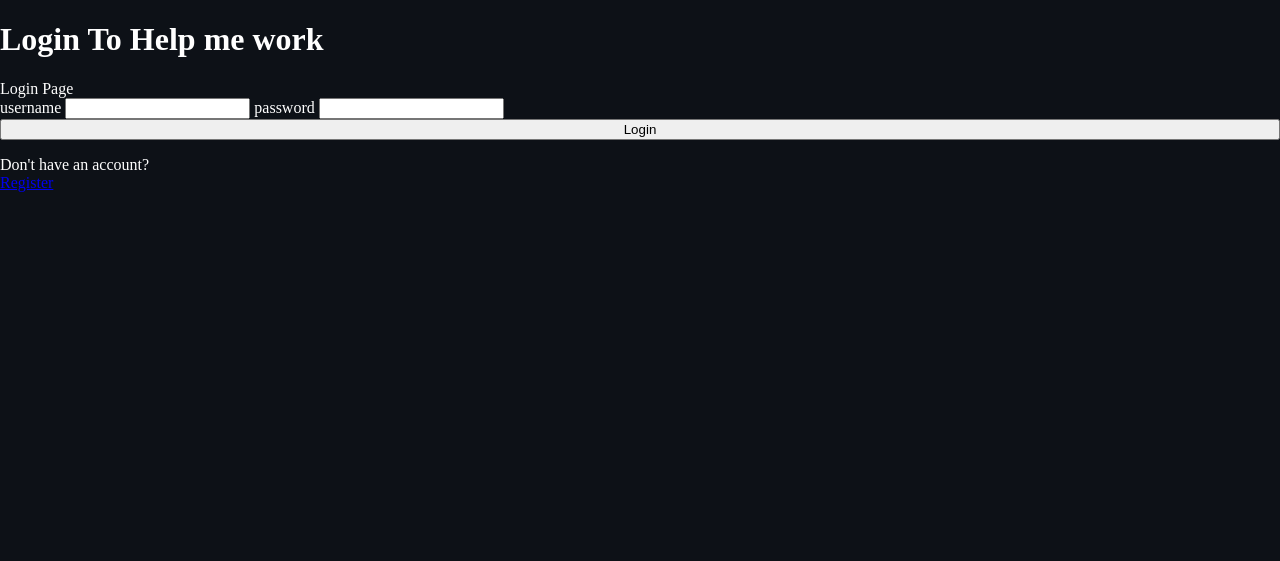
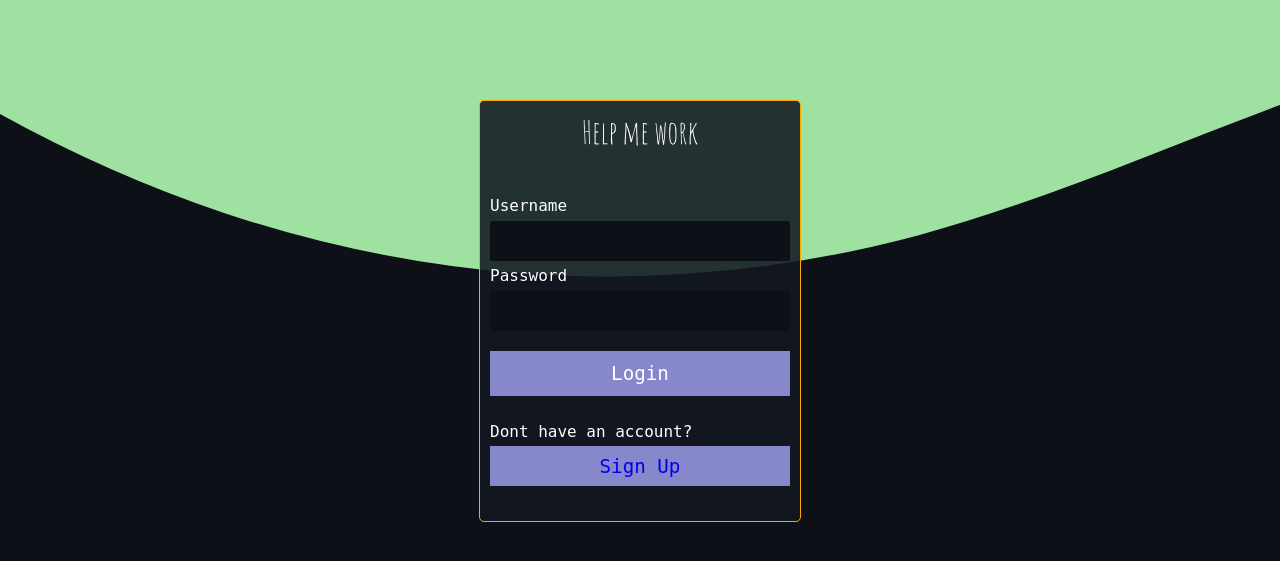
Before and after one commit to Ashu-endless/helpmework, a Django app: page /login_page in a window 1280 px wide. Shown: the top 561 px of the page. Run offline with Django 3.2, Linux system fonts and the light colour scheme; some libraries are stand-ins or nearby versions; some web fonts are replaced.

Commit message:
1st cross platform

```diff
--- a/accounts/templates/home.html
+++ b/accounts/templates/home.html
@@ -6,9 +6,9 @@
 <link rel="stylesheet" href="{% static 'home.css' %}">
 {% endblock headload %}
 {% block nav %}
-<nav> <input type="text" name="" id="searchhelpmework" placeholder="search">  <i class="bi bi-search searchicon"></i> <a class="titlemain"  href="{% url 'home' %}">Help me work</a>   <div class="profile_div" ><span class="profile" ></span> <i class="bi bi-caret-down-fill profile_dropdownicon"></i> </div> </nav>
+<nav> <input type="text" name="" id="searchhelpmework" placeholder="search">  <i id="HMWSearchIcon" class="bi bi-search searchicon"></i> <a class="titlemain"  href="{% url 'home' %}">Help me work</a>   <div class="profile_div" ><span class="profile" ></span> <i class="bi bi-caret-down-fill profile_dropdownicon"></i> </div> </nav>
 <div id="searchModal" >
-    <i class="bi bi-x-circle hidemyprnt"></i>
+    <i class="bi bi-x-square hidemyprnt"></i>
     <div id="usernhw_search_switcher" > <div class="usernhw_search_switcher_span" ><i class="bi bi-people-fill"></i> User</div> <div class="usernhw_search_switcher_span" > <i class="bi bi-journal-text"></i> Homeworks</div>  </div>
     <div id="UsersearchModalDiv" class="searchModalDiv"></div>
     <div id="HomeworksearchModalDiv" class="searchModalDiv" ></div>
@@ -28,7 +28,7 @@
 
 
 <div id="shareModal" >
-    <i class="bi bi-x-circle hidemyprnt"></i>
+    <i class="bi bi-x-square hidemyprnt"></i>
     <form class="shareModalDiv" id="shareModalDivpost" action="/share" method="POST" >
      {% csrf_token %}
       <div id="previewing_img" ></div>
--- a/accounts/templates/login.html
+++ b/accounts/templates/login.html
@@ -1,20 +1,43 @@
 {% extends "base.html" %}
+{% load static %}
+
+{% block headload %}
+<link rel="stylesheet" href="{% static 'login.css' %}">
+{% endblock headload %}
 {% block content %}
 
+<div style="overflow: hidden;position:fixed;">
+  <svg
+    preserveAspectRatio="none"
+    viewBox="0 0 1200 120"
+    xmlns="http://www.w3.org/2000/svg"
+    style="fill: #9fe1a1; width: 268%; height: 500px;"
+  >
+    <path d="M321.39 56.44c58-10.79 114.16-30.13 172-41.86 82.39-16.72 168.19-17.73 250.45-.39C823.78 31 906.67 72 985.66 92.83c70.05 18.48 146.53 26.09 214.34 3V0H0v27.35a600.21 600.21 0 00321.39 29.09z" />
+  </svg>
+</div>
 
+<form id="Login_Div" action="/login" method="POST" >
+{% csrf_token %}
+<span class="titlemain">Help me work</span>
 
-<div class="header-bar">
+<div>Username</div>
+<input type="text" name="username" id="">
+
+<div>Password</div>
+<input type="text" name="password" id="">
+
+<button  id="login_btn">Login</button>
+
+<div class="dnt" >Dont have an account?</div>
+<a href="{% url 'signup_page' %}" id="signup">Sign Up</a>
+</form>
+
+{% comment %} <div class="header-bar">
     <h1>Login To Help me work</h1>
 </div>
 
-{% comment %} <div class="card-body">
-    <form method="POST">
-        {% csrf_token %}
-        {{form.as_p}}
-        <input class="button" type="submit" value="Login">
-    </form>
-    <p>Don't have an account? <a href="{% url 'register' %}">Register</a></p>
-</div> {% endcomment %}
+
  <div> Login Page</div>
 <form action="/login" method="POST">
 {% csrf_token %}
@@ -24,5 +47,10 @@
 <input type="password" name="password" id="">
 <button type="submit"  > Login</button>
 </form>
-<p>Don't have an account? <a href="{% url 'signup_page' %}">Register</a></p>
+<p>Don't have an account? <a href="{% url 'signup_page' %}">Register</a></p> {% endcomment %}
 {% endblock content %}
+
+{% block script %}
+<script src="{% static 'login.js' %}" type="module"></script>
+
+{% endblock script %}
--- a/accounts/views.py
+++ b/accounts/views.py
@@ -78,11 +78,10 @@ def user_login(request):
         user = authenticate(username=user_name,password=user_password)
         if user is not None:
             login(request,user)
-            return redirect('home')
-
+            return JsonResponse({'success':'True'})
 
         else:
-            return redirect('trial')
+            return JsonResponse({'success':'wrong credentials'})
 
 def user_search(request):
 
--- a/static/base.css
+++ b/static/base.css
@@ -8,10 +8,15 @@ body {
 
 a {
   display: block;
+  text-decoration: none;
 }
 
 button {
   width: 100%;
+  border: none;
+  color: inherit;
+  /* font-size: large; */
+  font-family: inherit;
 }
 
 
@@ -27,16 +32,20 @@ button {
 }
 
 .homework_container {
-  height: 60vh;
+  height: 75vh;
   width: 50vw;
   border-radius: 5px;
   background-color: #0d1014;
   margin-bottom: 10px;
   position: relative;
   max-width: 350px;
-  left: 35%;
   font-family: system-ui;
   border: 1px white solid;
+  min-width: 300px;
+  margin-left: auto;
+  margin-right: auto;
+  min-height: 400px;
+  max-height: 450px;
 }
 .view_profile_div{
   position: absolute;
@@ -163,3 +172,13 @@ i.bi.upvote_btn.bi-hand-thumbs-up-fill {
 .upvote_btn:hover {
   color: grey;
 }
+
+.titlemain {
+  font-size: xx-large;
+  position: relative;
+  text-decoration: none;
+  color: white;
+  font-family: amatic sc;
+  margin-left: auto;
+  margin-right: auto;
+}
--- /dev/null
+++ b/static/login.css
@@ -0,0 +1,49 @@
+#Login_Div {
+    position: relative;
+    height: 60vh;
+    width: 300px;
+    background: rgb(20 25 34 / 88%);
+    top: 100px;
+    max-height: 400px;
+    max-width: 300px;
+    margin-left: auto;
+    margin-right: auto;
+    border-radius: 5px;
+    font-family: monospace;
+    display: grid;
+    padding: 10px;
+    grid-template-rows: 20% 5% 10% 5% 10% 15% 10% 10%;
+    gap: 5px;
+    font-size: large;
+    /* margin-top: 0px; */
+    border: 1px orange solid;
+}
+input {
+    background: #0d1117;
+    border: none;
+    color: white;
+    border-radius: 2px;
+    padding: 5px;
+}
+
+#login_btn {
+    background: #8787cb;
+    display: grid;
+    justify-content: center;
+    align-content: center;
+    font-size: larger;
+    margin-top: 15px;
+    cursor: pointer;
+}
+.dnt {
+    display: grid;
+    align-content: end;
+}
+
+#signup{
+    background: #8787cb;
+    display: grid;
+    justify-content: center;
+    align-content: center;
+    font-size: larger;
+}
```
Also changed, not shown: accounts/templates/signup.html (+35 -1 lines), static/home.css (+42 -32 lines), static/home.js (+12 -2 lines), static/login.js (added, +37 -0 lines), 2 other files.
